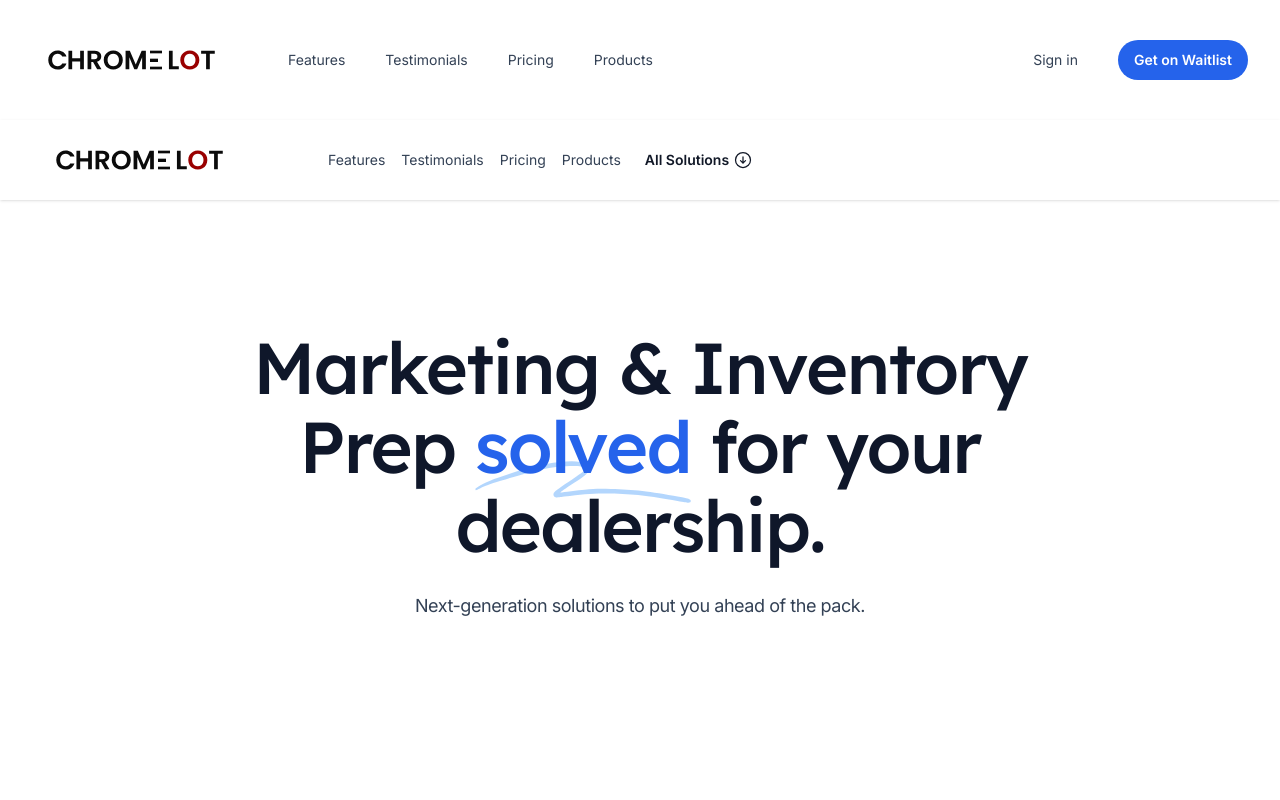
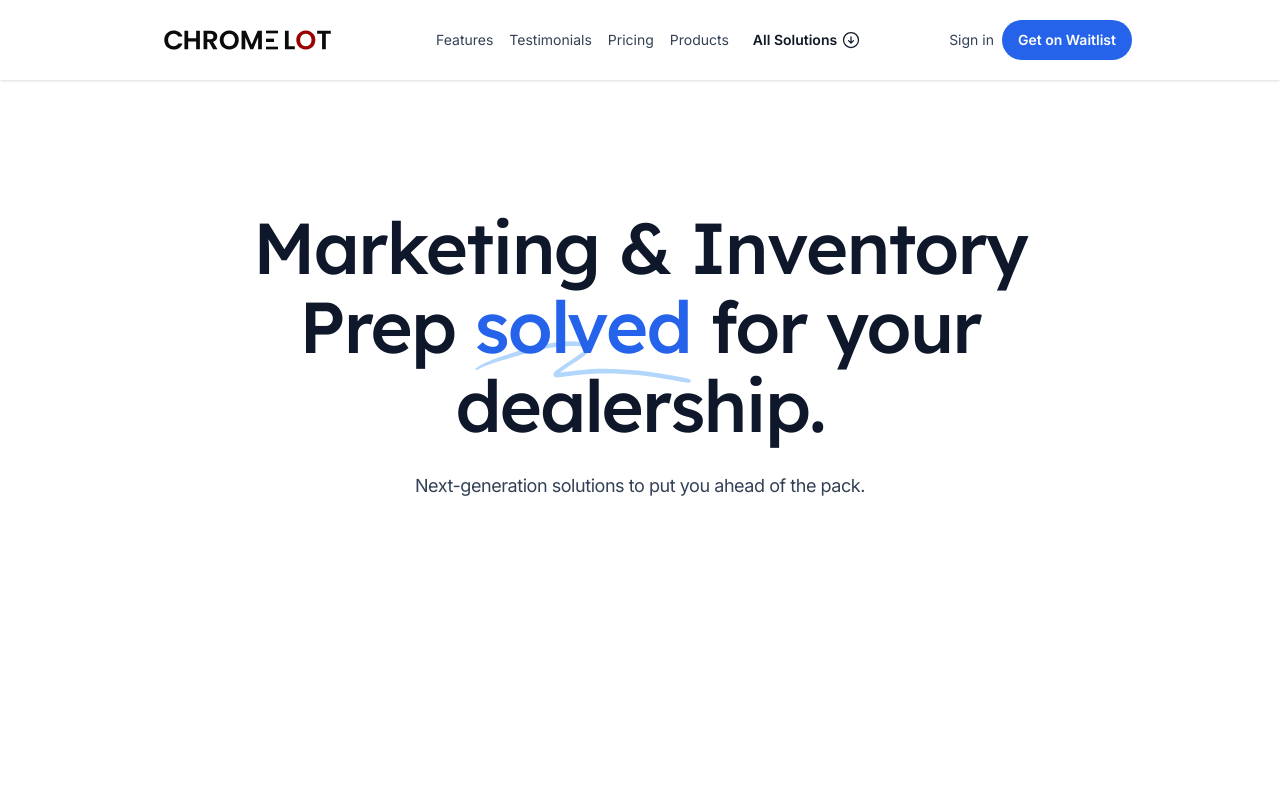
Before and after one commit to torchcommercialmedia/marketingsite, a Next.js app: page / in a window 1280 px wide. Shown: the top 800 px of the page. Built offline with nearby package versions, Linux system fonts and the light colour scheme.

Commit message:
changes to nav bar, figuring out spacing

```diff
--- a/src/components/Hero.jsx
+++ b/src/components/Hero.jsx
@@ -6,7 +6,7 @@ import { CircleBackground } from '@/components/CircleBackground'
 export function Hero() {
   return (
     <section classname="bg-blue-600">
-    <Container className="pt-20 pb-16 text-center lg:pt-32 h-screen">
+    <Container className="pt-20 pb-16 text-center lg:pt-32 min-h-screen">
       <h1 className="mx-auto max-w-4xl font-display text-5xl font-medium tracking-tight text-slate-900 sm:text-7xl">
         Marketing & Inventory Prep{' '}
         <span className="relative whitespace-nowrap text-blue-600">
--- a/src/components/PrimaryFeatures.jsx
+++ b/src/components/PrimaryFeatures.jsx
@@ -12,6 +12,7 @@ import screenshotVatReturns from '@/images/screenshots/vat-returns.png'
 import screenshotInventoryList from '@/images/screenshots/inventory-list.png'
 import screenshotWorkflow from '@/images/screenshots/workflow.png'
 import { CircleBackground } from '@/components/CircleBackground'
+
 
 const features = [
   {
--- a/src/components/ProductMenu.jsx
+++ b/src/components/ProductMenu.jsx
@@ -16,36 +16,36 @@ import {
   ArrowDownCircleIcon,
   CameraIcon,
   WrenchScrewdriverIcon,
-  ClipboardDocumentCheckIcon
+  ClipboardDocumentCheckIcon,
 } from '@heroicons/react/24/outline'
 import Link from 'next/link'
 import { NavLink } from '@/components/NavLink'
 import { Logo } from '@/components/Logo'
-
+import { Button } from '@/components/Button'
 
 const solutions = [
   {
     name: 'Merchandising Management',
-    description:
-      'Photography Program Management, Window Stickers, and More',
+    description: 'Photography Program Management, Window Stickers, and More',
     href: '#',
     icon: CameraIcon,
   },
   {
     name: 'Reconditioning Software',
-    description: 'Condition Reports, Task Assignments, Vehicle Preperation Systems, Repair Order Management',
+    description:
+      'Condition Reports, Task Assignments, Vehicle Preperation Systems, Repair Order Management',
     href: '#',
     icon: WrenchScrewdriverIcon,
   },
   {
     name: 'For Service Companies',
-    description: "Book Business with Dealers, Track Invoices and Repair Orders",
+    description: 'Book Business with Dealers, Track Invoices and Repair Orders',
     href: '#',
     icon: ClipboardDocumentCheckIcon,
   },
   {
     name: 'Dallas-Based Service',
-    description: "Dallas Based Photography and Vehicle Reconditioning Services",
+    description: 'Dallas Based Photography and Vehicle Reconditioning Services',
     href: '#',
     icon: BoltIcon,
   },
@@ -58,10 +58,10 @@ const callsToAction = [
 
 export function ProductMenu() {
   return (
-    <Popover className="flex justify-between-50 relative z-50 py-5 px-10 shadow position-sticky">
-      <div className="flex items-center md:gap-x-12">
+    <Popover className="flex justify-center relative z-50 flex py-5 px-10 shadow">
+      <nav className="flex justify-center items-center md:gap-x-12">
         <Logo className="h-10 w-auto" />
-        <div className="ml- mx-auto max-w-7xl lg:px-8">
+        <div className="ml- mx-auto flex max-w-7xl items-center justify-start lg:px-8">
           <NavLink href="#features">Features</NavLink>
           <NavLink href="#testimonials">Testimonials</NavLink>
           <NavLink href="#pricing">Pricing</NavLink>
@@ -71,7 +71,17 @@ export function ProductMenu() {
             <ArrowDownCircleIcon className="h-5 w-5" aria-hidden="true" />
           </Popover.Button>
         </div>
-      </div>
+        <div className="flex items-center justify-end">
+          <div className="">
+            <NavLink href="https://app.chromelot.com/signin">Sign in</NavLink>
+          </div>
+          <Button href="/register" color="blue">
+            <span>
+              <span className="hidden lg:inline">Get on </span>Waitlist
+            </span>
+          </Button>
+        </div>
+      </nav>
       <Transition
         as={Fragment}
         enter="transition ease-out duration-200"
--- a/src/pages/index.jsx
+++ b/src/pages/index.jsx
@@ -23,7 +23,6 @@ export default function Home() {
           content="Vehicle photos, reconditioning and more."
         />
       </Head>
-      <Header />
       <ProductMenu />
       <main>
         <Hero />
```
